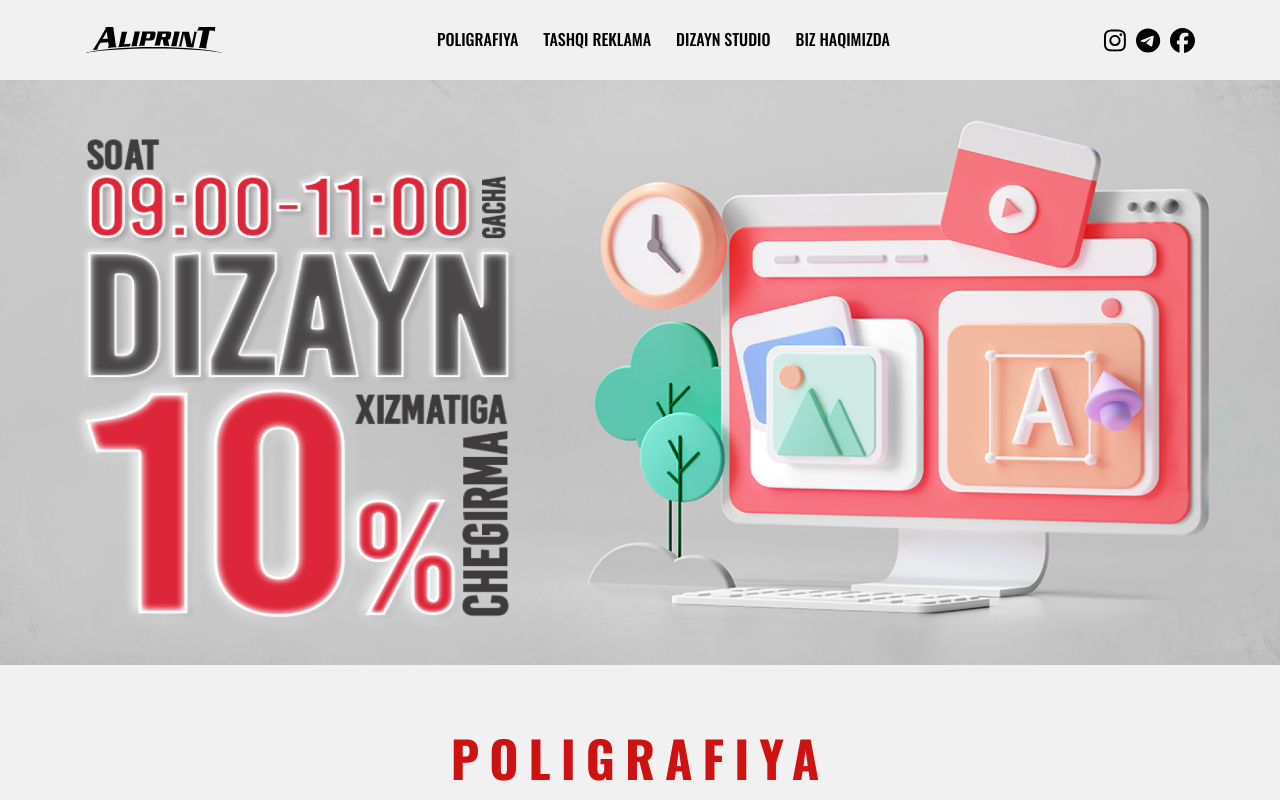
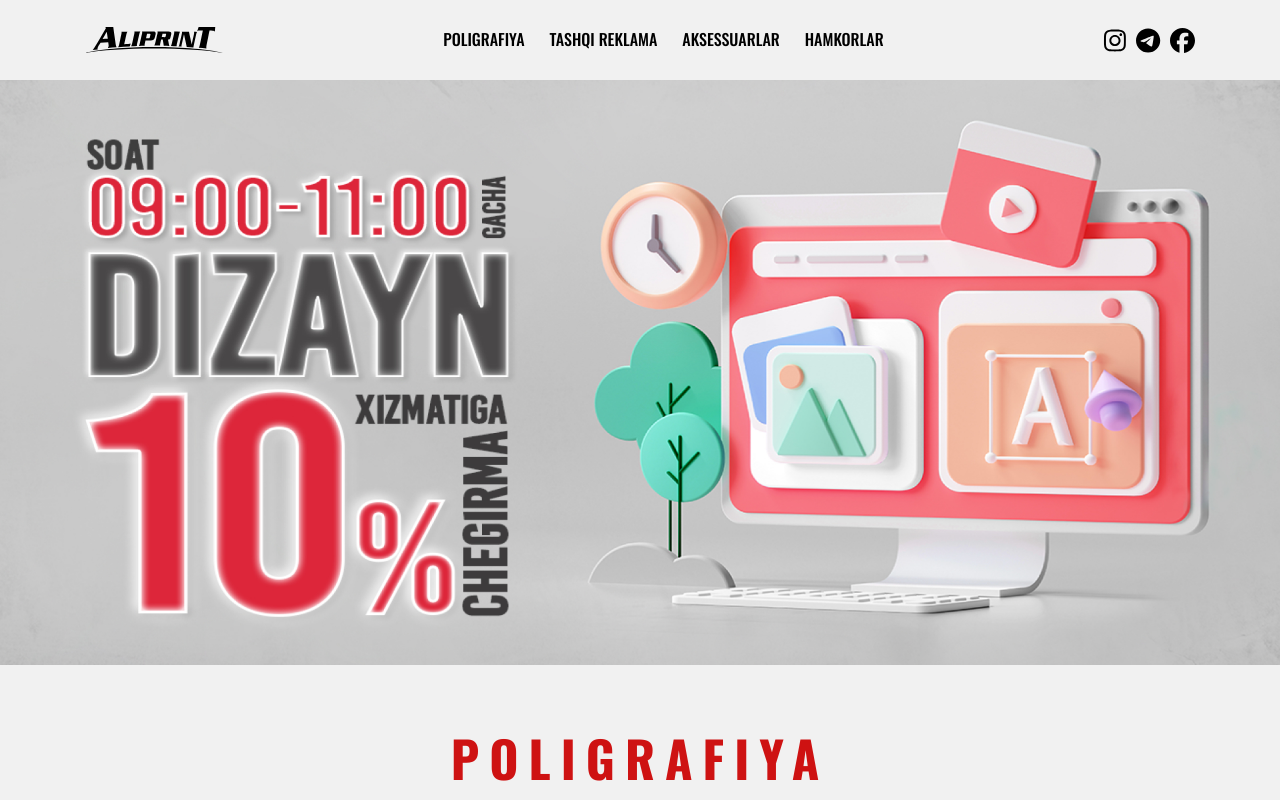
Before and after one commit to Doniyor905/aliprint-react, a React (Create React App) app: page / in a window 1280 px wide. Shown: the top 800 px of the page. Built offline with nearby package versions, Linux system fonts and the light colour scheme.

Commit message:
scrool navigation

```diff
--- a/src/App.css
+++ b/src/App.css
@@ -2,6 +2,10 @@
   padding: 0;
   margin: 0;
   box-sizing: border-box;
+}
+
+html {
+  scroll-behavior: smooth;
 }
 
 body {
--- a/src/App.js
+++ b/src/App.js
@@ -8,6 +8,7 @@ import TashqiReklama from './components/TashqiReklama';
 import Maps from './components/Maps';
 import Footer from './components/Footer';
 import ModalForm from './components/ModalForm';
+import { useRef } from 'react';
 function App() {
   return (
     <div className="App">
--- a/src/components/Aksessuarlar/index.jsx
+++ b/src/components/Aksessuarlar/index.jsx
@@ -6,7 +6,7 @@ import aksessuarlar from '../../data/aksessuarlar';
 
 const Aksessuarlar = () => {
   return (
-    <div>
+    <div id="aksessuarlar">
       <Title>Aksessuarlar</Title>
       <Container>
         <ProductSlider className={'aksessuar__slider'} dataProduct={aksessuarlar} />
--- a/src/components/Navbar/Navbar.module.scss
+++ b/src/components/Navbar/Navbar.module.scss
@@ -22,6 +22,7 @@
     a {
       text-decoration: none;
       color: #000;
+      text-transform: uppercase;
 
       &:hover::after {
         transform: scale(1);
--- a/src/components/Navbar/index.jsx
+++ b/src/components/Navbar/index.jsx
@@ -30,16 +30,16 @@ const Navbar = () => {
               className={classes['nav__close']}
             />
             <li className={classes['nav__link']}>
-              <a href="#!">POLIGRAFIYA</a>
+              <a href="#poligrafiya">POLIGRAFIYA</a>
             </li>
             <li className={classes['nav__link']}>
-              <a href="#!">TASHQI REKLAMA</a>
+              <a href="#tashqireklama">TASHQI REKLAMA</a>
             </li>
             <li className={classes['nav__link']}>
-              <a href="#!">DIZAYN STUDIO </a>
+              <a href="#aksessuarlar">Aksessuarlar</a>
             </li>
             <li className={classes['nav__link']}>
-              <a href="#!">BIZ HAQIMIZDA</a>
+              <a href="#hamkorlar">Hamkorlar</a>
             </li>
           </ul>
         </div>
--- a/src/components/Partners/index.jsx
+++ b/src/components/Partners/index.jsx
@@ -14,7 +14,7 @@ import classes from './Partners.module.scss';
 import { Pagination, Autoplay } from 'swiper/modules';
 const Partners = () => {
   return (
-    <div>
+    <div id="hamkorlar">
       <Title>Bizning Mijozlar</Title>
       <Container>
         <div className={classes['partners']}>
--- a/src/components/Poligrafiya/index.jsx
+++ b/src/components/Poligrafiya/index.jsx
@@ -15,7 +15,7 @@ import ProductSlider from '../ProductSlider';
 
 const Poligrafiya = () => {
   return (
-    <div className={classes['poligrafiya']}>
+    <div className={classes['poligrafiya']} id="poligrafiya">
       <Container>
         <Title>POLIGRAFIYA</Title>
         <div className={classes['poligrafiya__inner']}>
--- a/src/components/TashqiReklama/index.jsx
+++ b/src/components/TashqiReklama/index.jsx
@@ -6,7 +6,7 @@ import Container from '../../layout';
 
 const TashqiReklama = () => {
   return (
-    <div>
+    <div id="tashqireklama">
       <Container>
         <Title>Tashqi Reklama</Title>
         <ProductSlider dataProduct={tashqiReklama} />
```
